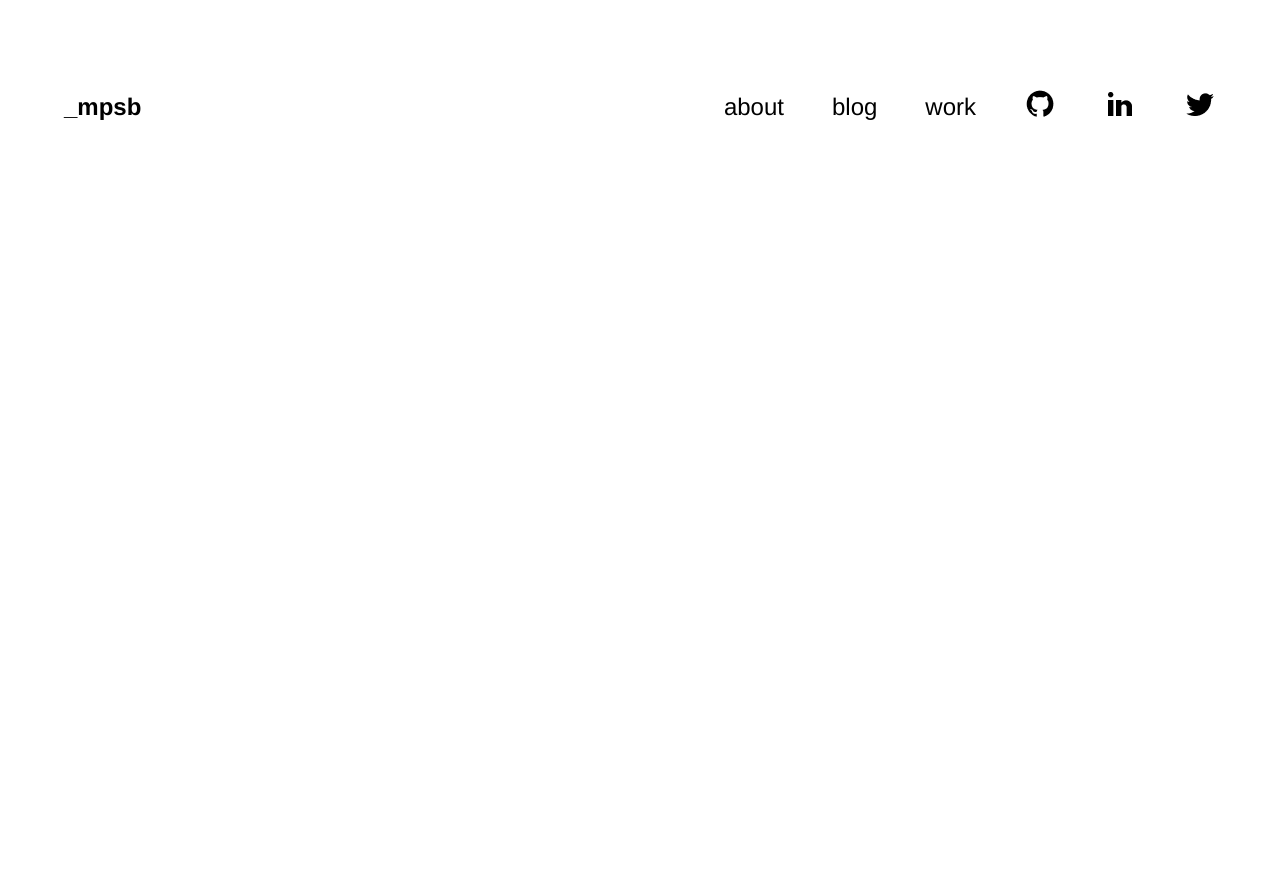
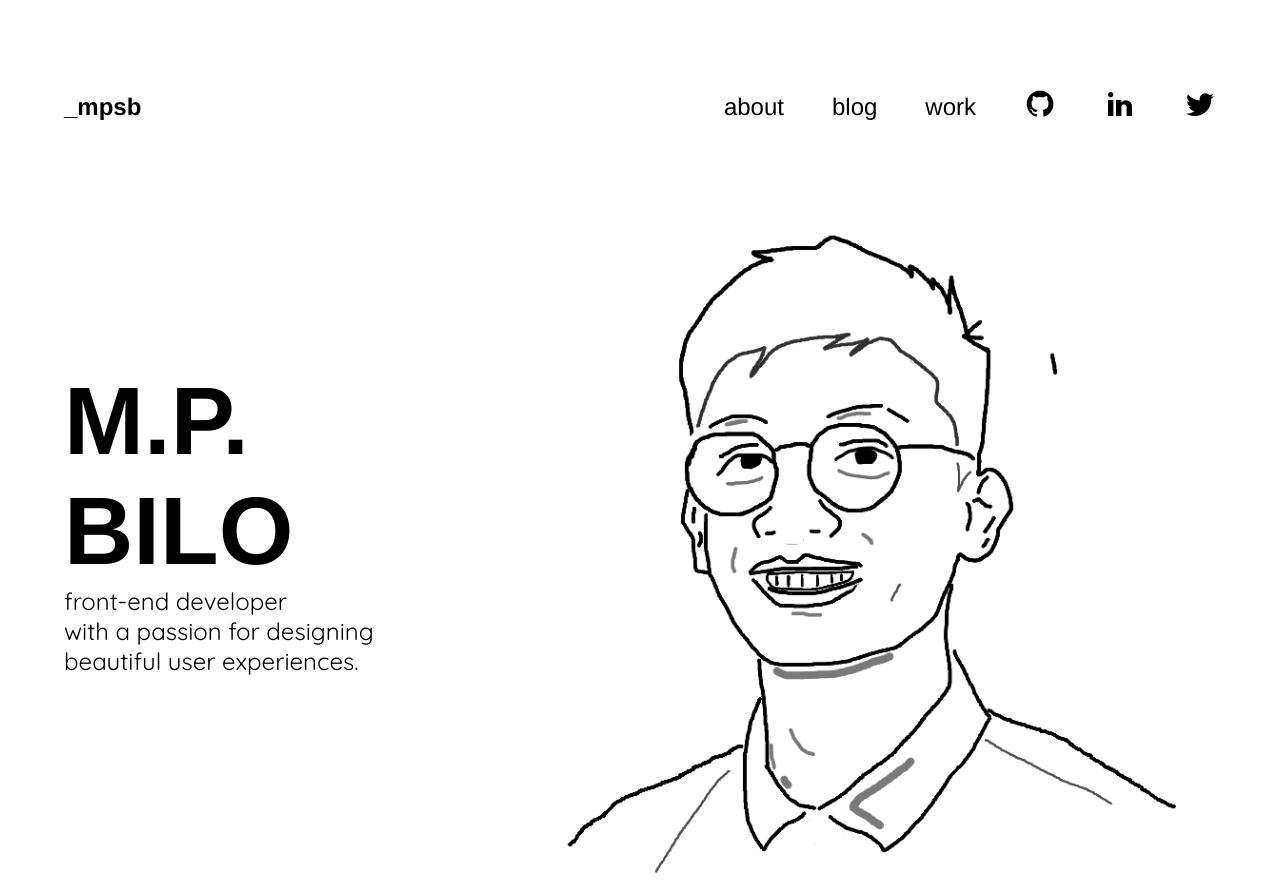
Before and after one commit to mpsb/mpsb-dev, a Next.js app in the folder frontend/: page / in a window 1280 px wide. Before the commit the page ends 800 px from the top, so only its background shows below. Built offline with nearby package versions, Linux system fonts and the light colour scheme.

Commit message:
implemented hero images and text

```diff
--- /dev/null
+++ b/frontend/components/Display.tsx
@@ -0,0 +1,17 @@
+import React from "react";
+import styled from "styled-components";
+import { TextProps } from "@constants/types";
+import { BREAKPOINTS } from "@constants/index";
+
+const StyledDisplay = styled.h1`
+  font-size: 96px;
+  margin: 0;
+
+  @media only screen and (max-width: ${BREAKPOINTS.xs}px) {
+    font-size: 48px;
+  }
+`;
+
+export default function Display({ children }: TextProps) {
+  return <StyledDisplay>{children}</StyledDisplay>;
+}
--- /dev/null
+++ b/frontend/components/Flex.tsx
@@ -0,0 +1,49 @@
+import React from "react";
+import styled from "styled-components";
+import { FlexProps } from "@constants/types";
+import { BREAKPOINTS } from "@constants/index";
+
+const StyledFlex = styled("div")<FlexProps>`
+  ${(props) => `
+display: flex;
+flex-direction: ${props.flexDirection ? props.flexDirection : "column"};
+gap: ${props.gap}px;
+align-items: ${props.alignItems};
+justify-content: ${props.justifyContent};
+width: ${props.width};
+padding: ${props.padding ? props.padding : "0px 64px"};
+
+@media only screen and (max-width: ${BREAKPOINTS.sm}px) {
+    flex-direction: column;
+}
+
+@media only screen and (max-width: ${BREAKPOINTS.xs}px) {
+    padding: ${props.padding ? props.padding : "0px 16px"};;
+  }
+`}
+`;
+
+export function Flex({
+  className,
+  flexDirection = "row",
+  gap = 0,
+  alignItems,
+  justifyContent,
+  width,
+  padding,
+  children,
+}: FlexProps) {
+  return (
+    <StyledFlex
+      className={className}
+      flexDirection={flexDirection}
+      gap={gap}
+      alignItems={alignItems}
+      justifyContent={justifyContent}
+      width={width}
+      padding={padding}
+    >
+      {children}
+    </StyledFlex>
+  );
+}
--- a/frontend/components/MobileMenu.tsx
+++ b/frontend/components/MobileMenu.tsx
@@ -13,6 +13,7 @@ const MobileMenuContainer = styled.div<MobileMenuProps>`
   visibility: ${(props) => (props.isOpen ? "visible" : "hidden")};
   width: 100%;
   transition: 0.5s ease;
+  background: white;
 
   @media only screen and (min-width: ${BREAKPOINTS.sm}px) {
     display: none;
--- /dev/null
+++ b/frontend/components/Subheading.tsx
@@ -0,0 +1,19 @@
+import React from "react";
+import styled from "styled-components";
+import { TextProps } from "@constants/types";
+import { BREAKPOINTS } from "@constants/index";
+
+const StyledSubheading = styled.h2`
+  font-size: 24px;
+  font-weight: 400;
+  font-family: "Quicksand";
+  margin: 0;
+
+  @media only screen and (max-width: ${BREAKPOINTS.xs}px) {
+    font-size: 16px;
+  }
+`;
+
+export default function Subheading({ children }: TextProps) {
+  return <StyledSubheading>{children}</StyledSubheading>;
+}
--- a/frontend/pages/index.tsx
+++ b/frontend/pages/index.tsx
@@ -3,9 +3,29 @@ import Head from "next/head";
 import Image from "next/image";
 import styles from "../styles/Home.module.css";
 import Navbar from "@components/Navbar";
+import { Flex } from "@components/Flex";
+import Display from "@components/Display";
+import Subheading from "@components/Subheading";
 
 const Home: NextPage = () => {
-  return <Navbar />;
+  return (
+    <>
+      <Navbar />
+      <Flex justifyContent="space-between">
+        <Flex flexDirection="column" justifyContent="center" padding="0">
+          <Display>M.P. BILO</Display>
+          <Subheading>
+            front-end developer
+            <br />
+            with a passion for designing
+            <br />
+            beautiful user experiences.
+          </Subheading>
+        </Flex>
+        <Image src="/pao-gif.gif" width={770} height={780} alt="hero image" />
+      </Flex>
+    </>
+  );
 };
 
 export default Home;
--- a/frontend/styles/globals.css
+++ b/frontend/styles/globals.css
@@ -3,8 +3,9 @@
 html,
 body {
   padding: 0;
-  margin: 0;
+  margin: auto;
   font-family: "Arimo", sans-serif;
+  max-width: 1440px;
 }
 
 a {
```
Also changed, not shown: frontend/constants/types.ts (+17 -0 lines), frontend/public/pao-gif.gif (added).
